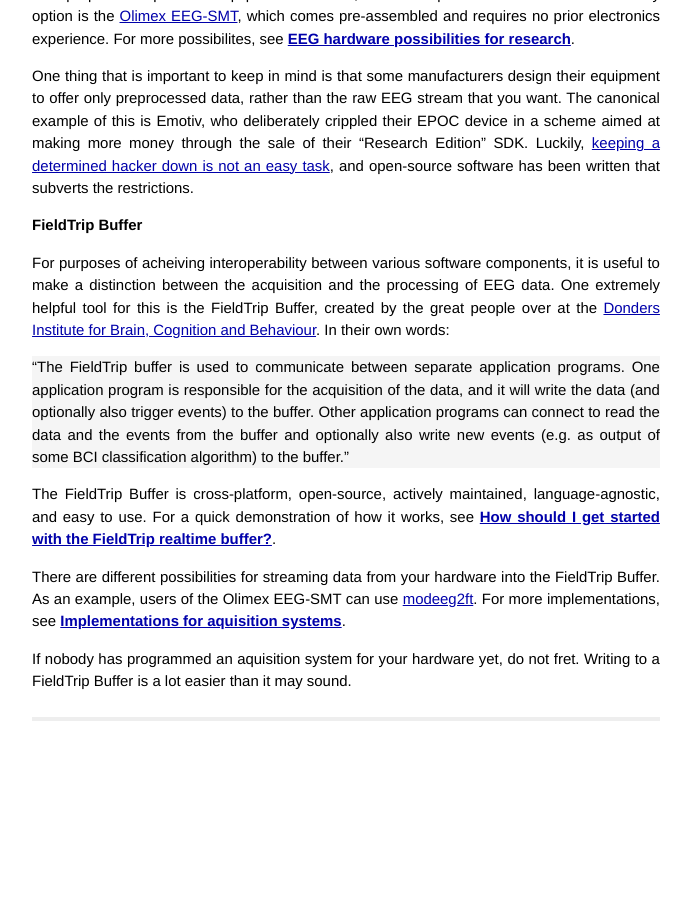
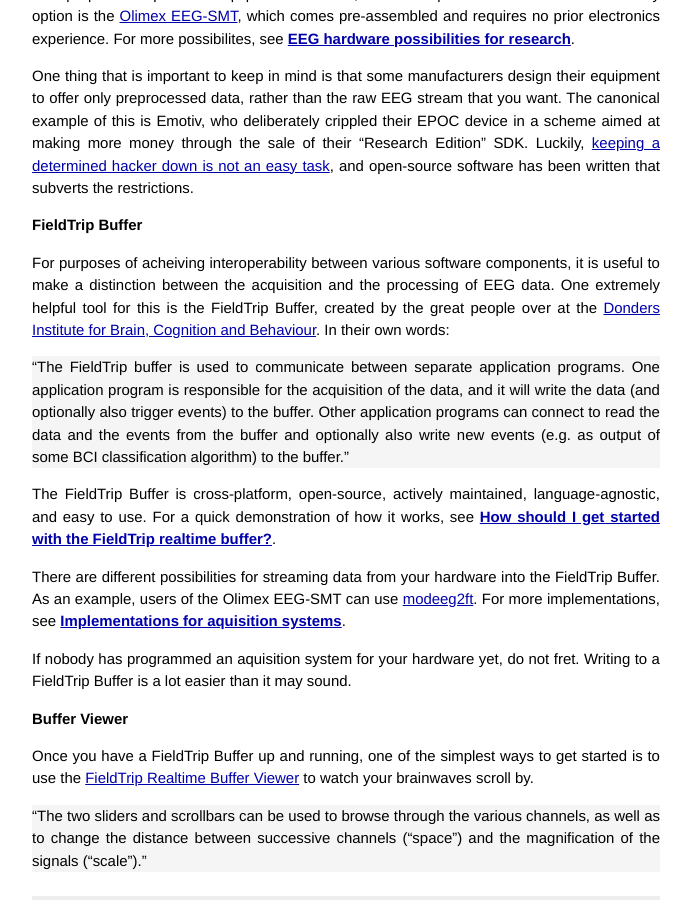
Before and after one commit to drewbug/EEG.li, a Jekyll site: the page built from index.markdown, in a window 1280 px wide and 900 px high, scrolled down 1141 px. Shown: the whole window, without its empty margins (294-986 px from the left). Built offline with Jekyll 4.4.1, drawn with Linux system fonts in a browser that asks for light colours; Markdown is read by kramdown in place of the engine named in the settings; before the commit the page ends 1862 px from its top, so only the background shows below that.

Commit message:
Buffer Viewer

```diff
--- a/index.markdown
+++ b/index.markdown
@@ -40,3 +40,10 @@ The FieldTrip Buffer is cross-platform, open-source, actively maintained, langua
 There are different possibilities for streaming data from your hardware into the FieldTrip Buffer. As an example, users of the Olimex EEG-SMT can use [modeeg2ft](http://fieldtrip.googlecode.com/svn/trunk/realtime/src/acquisition/modeeg/modeeg2ft.cc). For more implementations, see [**Implementations for aquisition systems**](http://fieldtrip.fcdonders.nl/development/realtime/implementation#implementations_for_aquisition_systems).
 
 If nobody has programmed an aquisition system for your hardware yet, do not fret. Writing to a FieldTrip Buffer is a lot easier than it may sound.
+
+Buffer Viewer
+-------------
+
+Once you have a FieldTrip Buffer up and running, one of the simplest ways to get started is to use the [FieldTrip Realtime Buffer Viewer](http://fieldtrip.fcdonders.nl/development/realtime/bufferviewer) to watch your brainwaves scroll by.
+
+> <q>The two sliders and scrollbars can be used to browse through the various channels, as well as to change the distance between successive channels (“space”) and the magnification of the signals (“scale”).</q>
```
